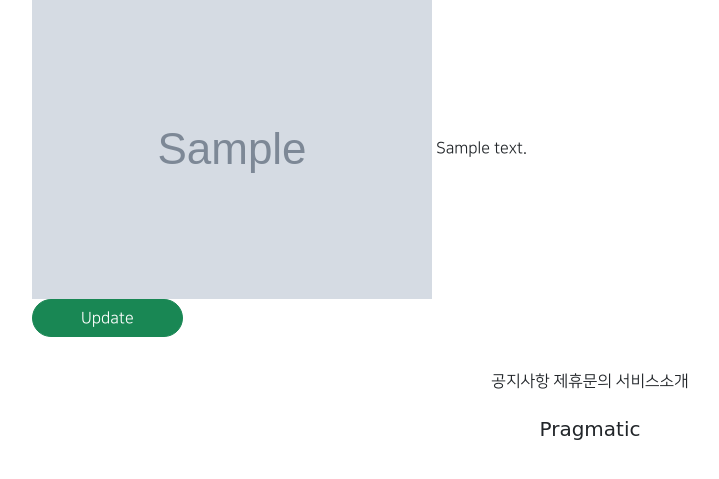
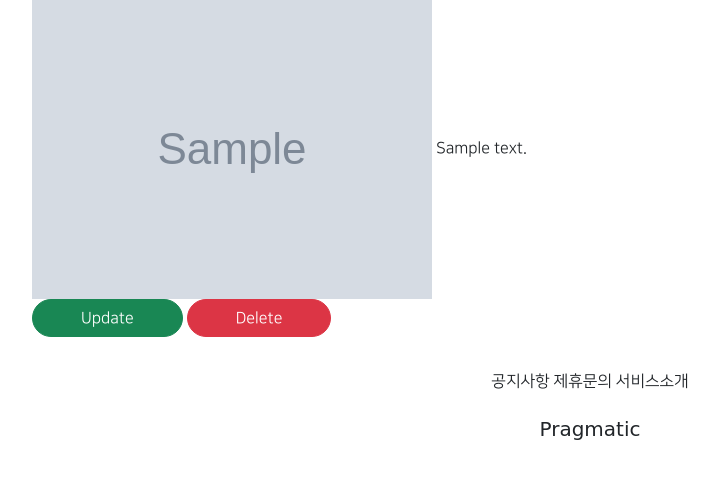
Before and after one commit to yeun38/1ban_practice, a Django app: page /articles/detail/1 in a window 1280 px wide. Shown: the part 302-781 px from the top of the page, without its empty margins (50-769 px from the left). Run offline with Django 3.2, Linux system fonts and the light colour scheme; tables that the repository leaves empty hold one stand-in row (values such as "Sample post"); grey boxes marked "Sample" are stand-in pictures; parts of the project's set-up code (start-up, migrations or seed data) failed here and were passed over; some libraries are stand-ins or nearby versions.

Commit message:
08.04 - 2

```diff
--- a/articleapp/templates/articleapp/detail.html
+++ b/articleapp/templates/articleapp/detail.html
@@ -16,6 +16,11 @@
                    class="btn btn-success rounded-pill px-5">
                     Update
                 </a>
+                <a href="{% url 'articleapp:delete' pk=target_article.pk %}"
+                   class="btn btn-danger rounded-pill px-5">
+                    Delete
+                </a>
+
             </div>
         </div>
 
--- a/articleapp/urls.py
+++ b/articleapp/urls.py
@@ -1,7 +1,7 @@
 from django.urls import path
 from django.views.generic import TemplateView
 
-from articleapp.views import ArticleCreateView, ArticleDetailView, ArticleUpdateView
+from articleapp.views import ArticleCreateView, ArticleDetailView, ArticleUpdateView, ArticleDeleteView
 
 app_name = 'articleapp'
 
@@ -10,8 +10,10 @@ urlpatterns = [
 
     path('create/', ArticleCreateView.as_view(), name= 'create'),
 
-    path('detail/<int:pk>', ArticleDetailView.as_view(), name= 'detail'),
+    path('detail/<int:pk>', ArticleDetailView.as_view(), name='detail'),
 
     path('update/<int:pk>', ArticleUpdateView.as_view(), name='update'),
 
+    path('delete/<int:pk>', ArticleDeleteView.as_view(), name='delete'),
+
 ]
--- a/articleapp/views.py
+++ b/articleapp/views.py
@@ -2,7 +2,7 @@ from django.shortcuts import render
 
 # Create your views here.
 from django.urls import reverse_lazy, reverse
-from django.views.generic import CreateView, DetailView, UpdateView
+from django.views.generic import CreateView, DetailView, UpdateView, DeleteView
 
 from articleapp.forms import ArticleCreationForm
 from articleapp.models import Article
@@ -33,3 +33,10 @@ class ArticleUpdateView(UpdateView):
 
     def get_success_url(self):
         return reverse('articleapp:detail', kwargs={'pk': self.object.pk})
+
+
+class ArticleDeleteView(DeleteView):
+    model = Article
+    context_object_name = 'target_article'
+    success_url =  reverse_lazy('articleapp:list')
+    template_name = 'articleapp/delete.html'
```
Also changed, not shown: articleapp/templates/articleapp/delete.html (added, +23 -0 lines).
